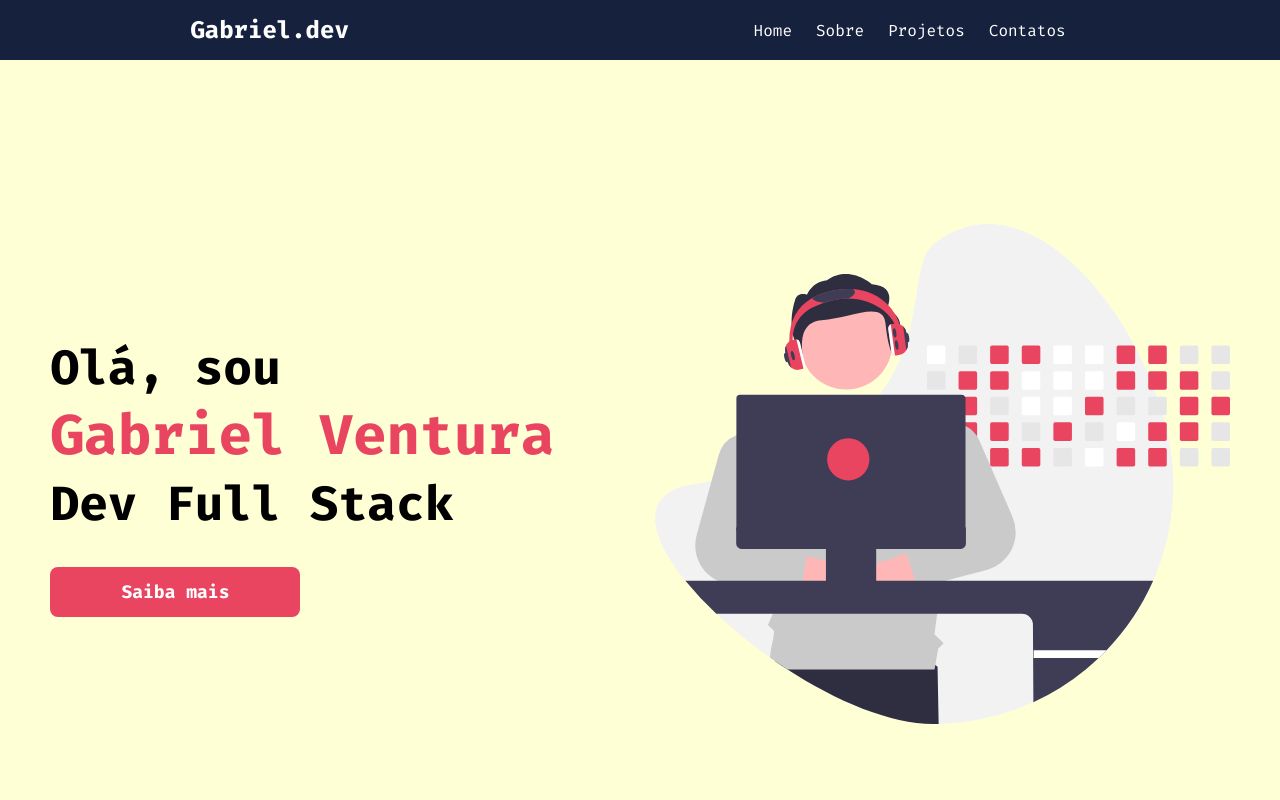
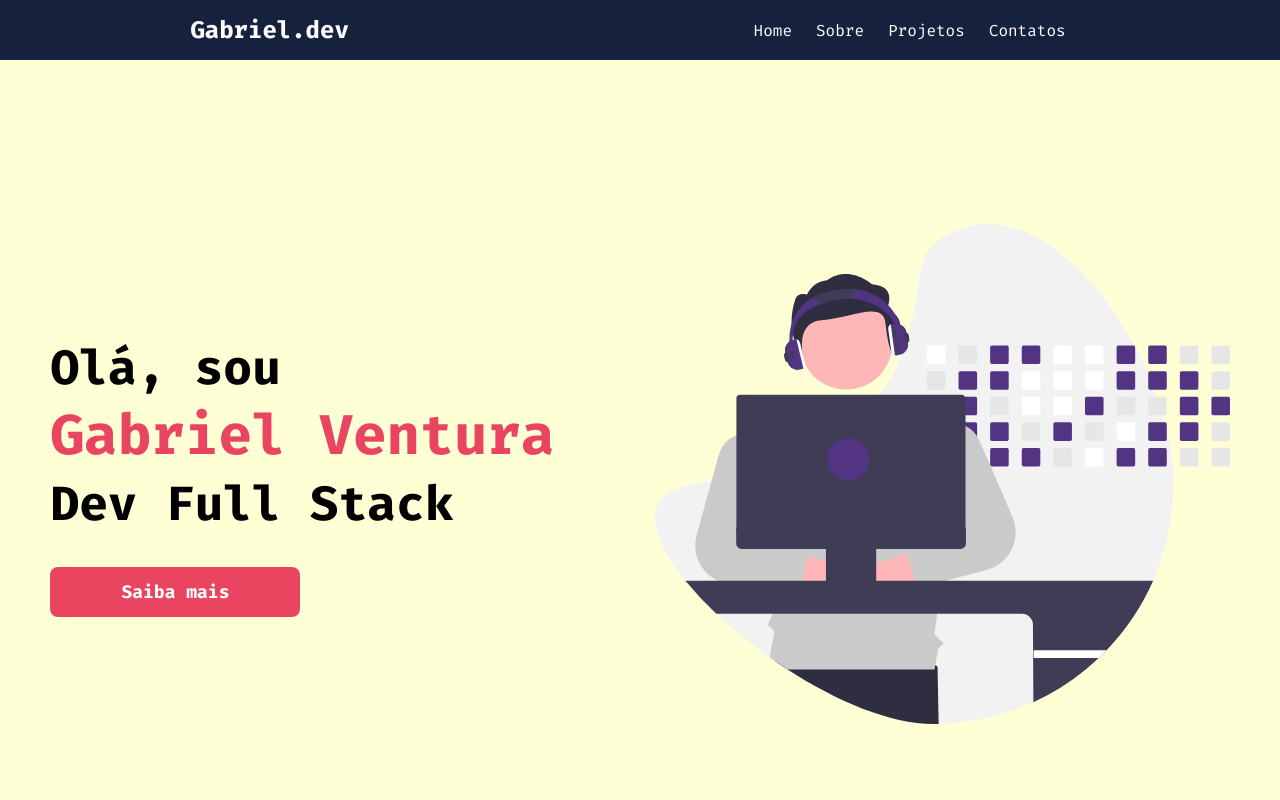
Before and after one commit to gbxventura/portifolio-v2, a React (Vite) app: page / in a window 1280 px wide. Shown: the top 800 px of the page. Built offline with nearby package versions, Linux system fonts and the light colour scheme.

Commit message:
load img error

```diff
--- a/src/pages/Home/index.jsx
+++ b/src/pages/Home/index.jsx
@@ -14,7 +14,7 @@ function Home() {
                 </Link>
             </div>
             <figure>
-                <img className={styles.img_home} src="../public/developer-red.svg" alt="Desenvolvedor" />
+                <img className={styles.img_home} src="../public/developer-blue.svg" alt="Desenvolvedor" />
             </figure>
         </section>
     );
```
